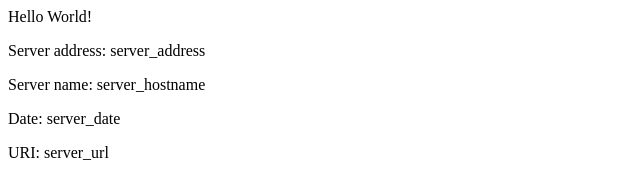
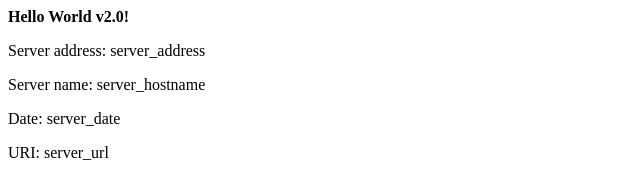
Before and after one commit to mrgiles/eks-example, a plain HTML site: page src/index.html in a window 1280 px wide. Shown: the full height of the page, 0-640 px from the left. Drawn offline with Linux system fonts and the light colour scheme.

Commit message:
update index to 2.0

```diff
--- a/src/index.html
+++ b/src/index.html
@@ -1,8 +1,8 @@
 <head>
-<title><b>Hello World v2.0</b></title>
+<title>Hello World></title>
 </head>
 <div class="info">
-<h>Hello World!</h>
+<h><b>Hello World v2.0!</b></h>
 <p><span>Server&nbsp;address:</span> <span>server_address</span></p>
 <p><span>Server&nbsp;name:</span> <span>server_hostname</span></p>
 <p class="smaller"><span>Date:</span> <span>server_date</span></p>
```
